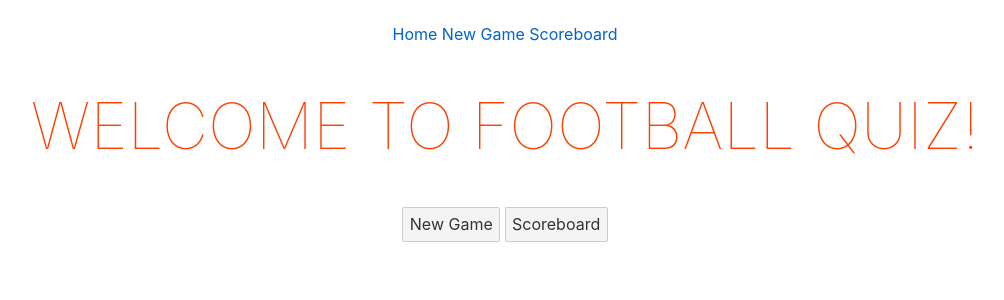
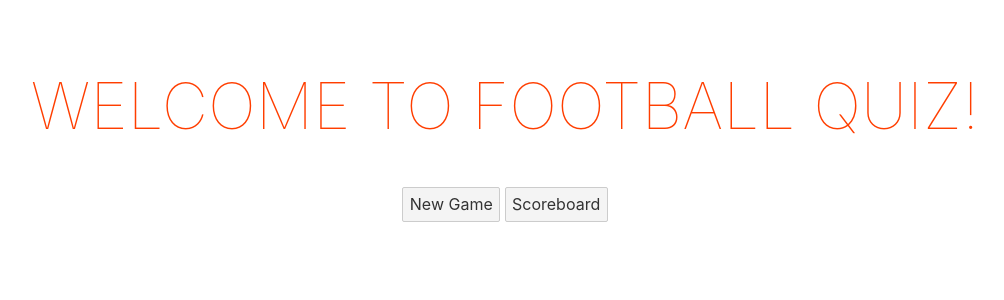
Before and after one commit to mathiasbergqvist/svelte-football-quiz, a Svelte app: page / in a window 1280 px wide. Shown: the top 300 px of the page, without its empty margins (135-1139 px from the left). Built offline with nearby package versions, Linux system fonts and the light colour scheme.

Commit message:
Navigation from home page to sub pages

```diff
--- a/src/App.svelte
+++ b/src/App.svelte
@@ -15,13 +15,6 @@
     margin: 0 auto;
   }
 
-  h1 {
-    color: #ff3e00;
-    text-transform: uppercase;
-    font-size: 4em;
-    font-weight: 100;
-  }
-
   @media (min-width: 640px) {
     main {
       max-width: none;
@@ -31,11 +24,6 @@
 
 <Router {url}>
   <main>
-    <nav>
-      <Link to="/">Home</Link>
-      <Link to="game">New Game</Link>
-      <Link to="scoreboard">Scoreboard</Link>
-    </nav>
     <div>
       <Route path="game" component={Game} />
       <Route path="scoreboard" component={Scoreboard} />
--- a/src/views/Home.svelte
+++ b/src/views/Home.svelte
@@ -1,31 +1,28 @@
 <script>
+  import { navigate } from "svelte-routing";
   const applicationName = "Football Quiz";
+
+
+  const toGame = (route) => {
+    navigate('/game', { replace: true });
+  }
+
+  const toScoreboard = (route) => {
+    navigate('/scoreboard', { replace: true });
+  }
 </script>
 
 <style>
-  main {
-    text-align: center;
-    padding: 1em;
-    max-width: 240px;
-    margin: 0 auto;
-  }
-
   h1 {
     color: #ff3e00;
     text-transform: uppercase;
     font-size: 4em;
     font-weight: 100;
   }
-
-  @media (min-width: 640px) {
-    main {
-      max-width: none;
-    }
-  }
 </style>
 
 <div>
   <h1>Welcome to {applicationName}!</h1>
-  <button>New Game</button>
-  <button>Scoreboard</button>
+  <button on:click={toGame}>New Game</button>
+  <button on:click={toScoreboard}>Scoreboard</button>
 </div>
```
